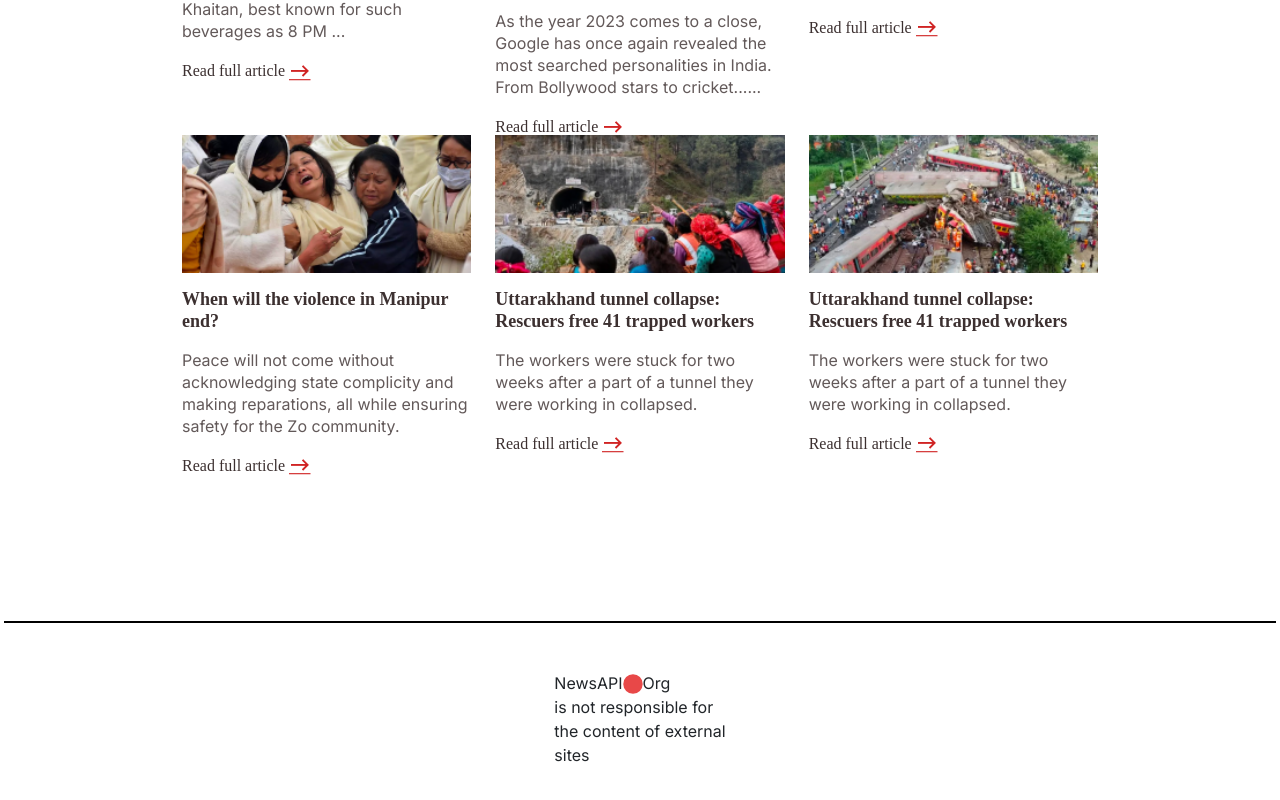
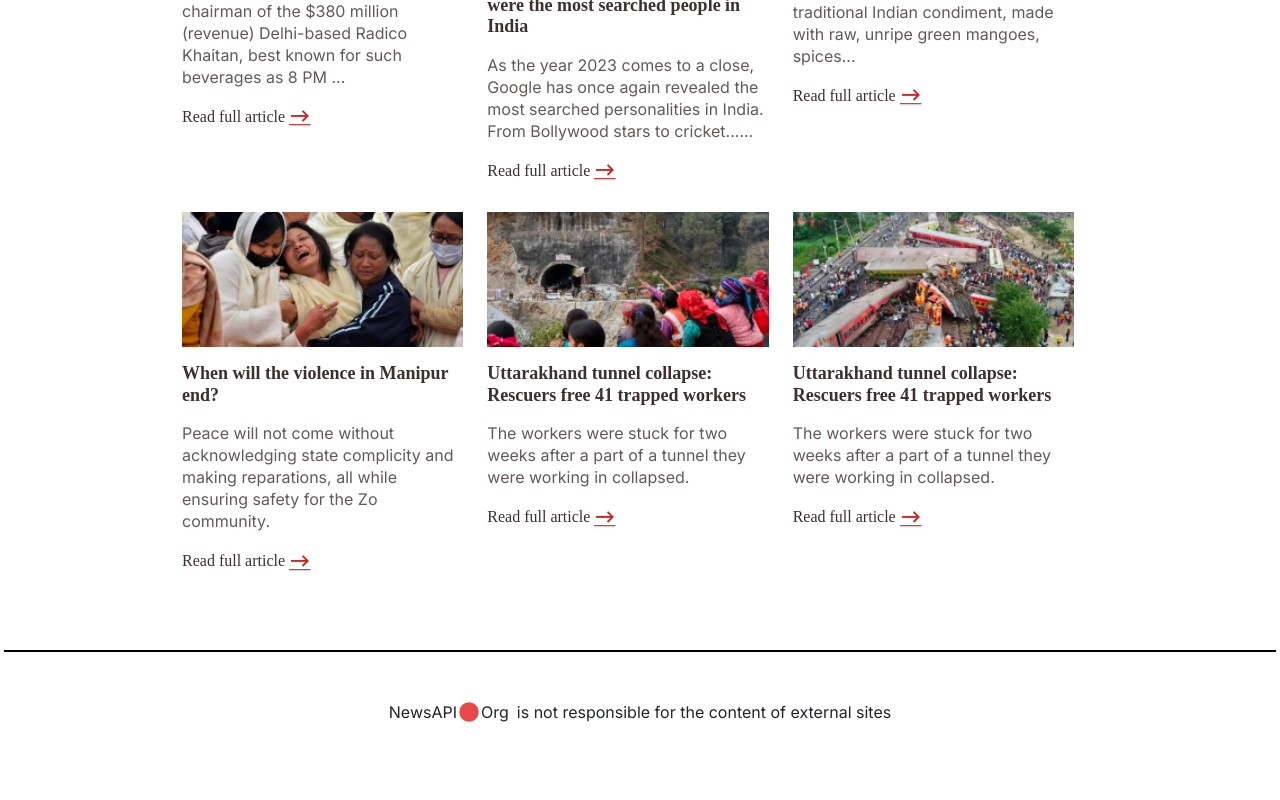
Before and after one commit to devika-2002/news-explorer-application, a Next.js app: page / in a window 1280 px wide. Shown: the part 1140-1940 px from the top of the page. After the commit the page ends 1912 px from the top, so only its background shows below. Built offline with nearby package versions, Linux system fonts and the light colour scheme; a web font is replaced by a local one.

Commit message:
The News Explorer Application project is completed, and the dummy data has been replaced with API data, which is displayed in the browser.

```diff
--- a/app/Articles_row.js
+++ b/app/Articles_row.js
@@ -1,13 +1,19 @@
-import React from 'react'
+
+import React from 'react';
 import Article from './Article';
 
-function Articles_row ({articles}) {
+function Articles_row({ articles }) {
     return (
-        <>
-            <Article article={articles[0]} />
-            <Article article={articles[1]} />
-            <Article article={articles[2]} />
-        </>
-    )
+        <div className="row">
+            {articles.length > 0 ? (
+                articles.map((article, index) => (
+                    <Article key={index} article={article} />
+                ))
+            ) : (
+                <p>No articles found.</p>
+            )}
+        </div>
+    );
 }
+
 export default Articles_row;
--- a/app/Footer.js
+++ b/app/Footer.js
@@ -7,16 +7,11 @@ function Footer() {
 
             <div className="container mt-5 d-flex justify-content-center">
                 <div className="row ">
-                    <div className=" mb-5  footer-size">
-                        <span>NewsAPI</span>
+                    <div className=" mb-5  footer-container">
+                        <div>NewsAPI</div>
                         <img className="footer" src=" Ellipse 1.svg"></img>
-                        <span>Org</span>
-                        <br />
-                        <span>is not responsible for</span>
-                        <br/>
-                        <span>the content of external</span>
-                        <br/>
-                        <span>sites</span>
+                        <div>Org</div>
+                        <div className="footer-text">is not responsible for the content of external sites</div>
                     </div>
                 </div>
             </div>
--- a/app/Search_bar.js
+++ b/app/Search_bar.js
@@ -1,32 +1,25 @@
+
 "use client"
 
 import React, { useState } from "react";
 import "./search_bar.css";
-import { articles } from "./data";
 
-function Search_bar() {
+function Search_bar({ setSearch }) {
     const [input, setInput] = useState("");
 
     const handleSearch = () => {
-        const new_articles = [];
-
         const apiKey = '69c7f892cd89443f8cd4e75d3aa7e2b4';
         fetch(`https://newsapi.org/v2/everything?q=${input}&apiKey=${apiKey}`)
             .then(response => response.json())
             .then((data) => {
-               if (!data.ok) {
-                    const search_articles = data.articles;
-                    for (let i=0; i<search_articles.length; i++) {
-                        const search_article = search_articles[i];
-                        const new_article = {
-                            image: search_article.urlToImage,
-                            title: search_article.title,
-                            description: search_article.description,
-                            articleUrl: search_article.url
-                        }
-                        new_articles.push(new_article);
-                    }
-                    console.log(new_articles);
+                if (data.status === "ok") {
+                    const new_articles = data.articles.map(article => ({
+                        image: article.urlToImage,
+                        title: article.title,
+                        description: article.description,
+                        articleUrl: article.url
+                    }));
+                    setSearch(new_articles);
                 }
             })
             .catch(error => {
@@ -44,7 +37,7 @@ function Search_bar() {
                         type="text"
                         placeholder="Search"
                         value={input}
-                        onChange={(e)=>setInput(e.target.value)}
+                        onChange={(e) => setInput(e.target.value)}
                     />
                     <button onClick={handleSearch} className="Button text-white" type="submit">Go</button>
                 </div>
@@ -53,4 +46,5 @@ function Search_bar() {
         </div>
     );
 }
+
 export default Search_bar;
--- a/app/globals.css
+++ b/app/globals.css
@@ -17,15 +17,20 @@
 }
 
 .artical-box {
-    height: 408px;
     margin-bottom:30px;
 }
 
 .footer {
     height: 20px;
     width: 20px;
+    margin: 2px 2px 2px 2px;
 }
-
+.footer-container{
+    display: flex;
+}
+.footer-text{
+    margin-left:8px;
+}
 @media (max-width: 414px) {
     .text {
         font-size: 35px;
--- a/app/page.js
+++ b/app/page.js
@@ -1,28 +1,37 @@
-import React from "react";
+"use client";
+
+import React, { useState } from "react";
 import Header from "./Header";
 import Search_bar from "./Search_bar";
 import Articles_row from "./Articles_row";
 import Footer from "./Footer";
 import { articles } from "./data";
 
-function page() {
+// import { articles, articles as staticArticles } from "./data";
+
+function Page() {
+    const [searchResults, setSearch] = useState([]);
+
     return (
         <>
             <Header />
-            <Search_bar />
+            <Search_bar setSearch={setSearch} />
             <div className="container">
                 <div className="row">
-                    <Articles_row articles={articles.slice(0, 3)} />
-                </div>
-                <div className="row">
-                    <Articles_row articles={articles.slice(3, 6)} />
-                </div>
-                <div className="row">
-                    <Articles_row articles={articles.slice(6, 9)} />
+                    {searchResults.length > 0 ? (
+                        <Articles_row articles={searchResults} />
+                    ) : (
+                        <>
+                            <Articles_row articles={articles.slice(0, 3)} />
+                            <Articles_row articles={articles.slice(3, 6)} />
+                            <Articles_row articles={articles.slice(6, 9)} />
+                        </>
+                    )}
                 </div>
             </div>
             <Footer />
         </>
     );
 }
-export default page;
+
+export default Page;
```
